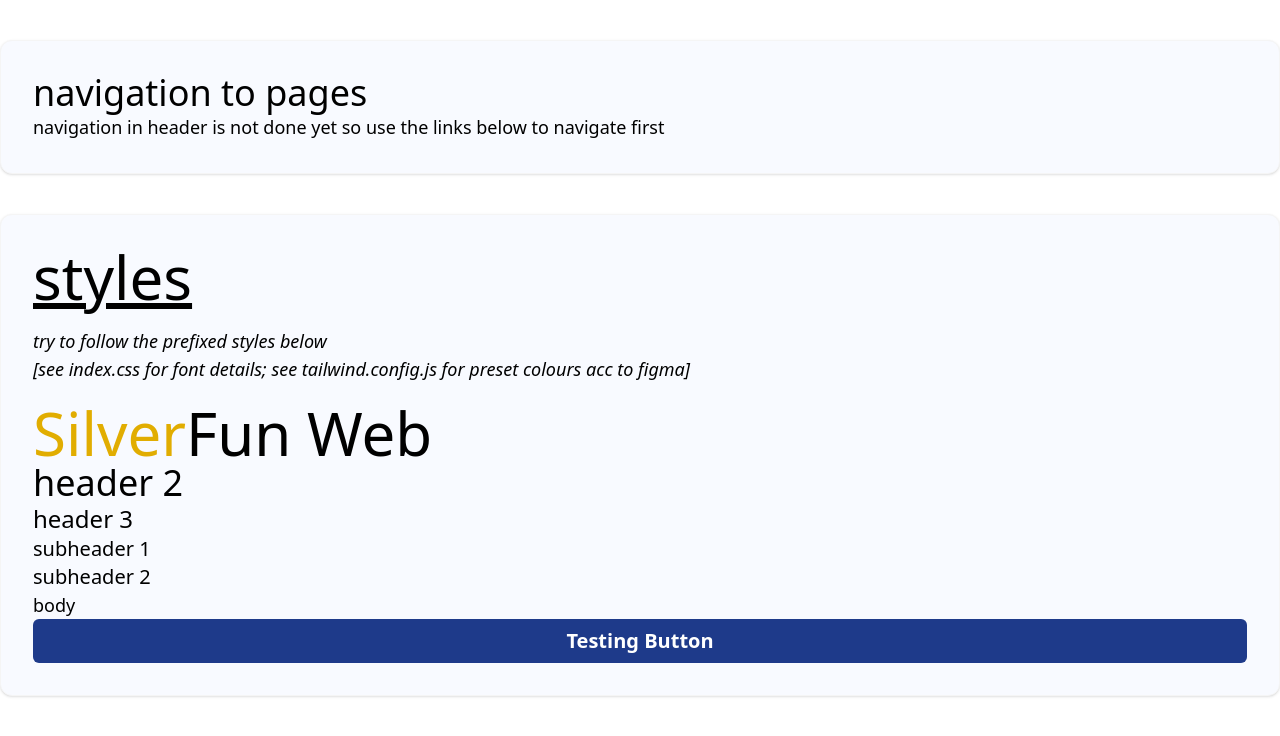
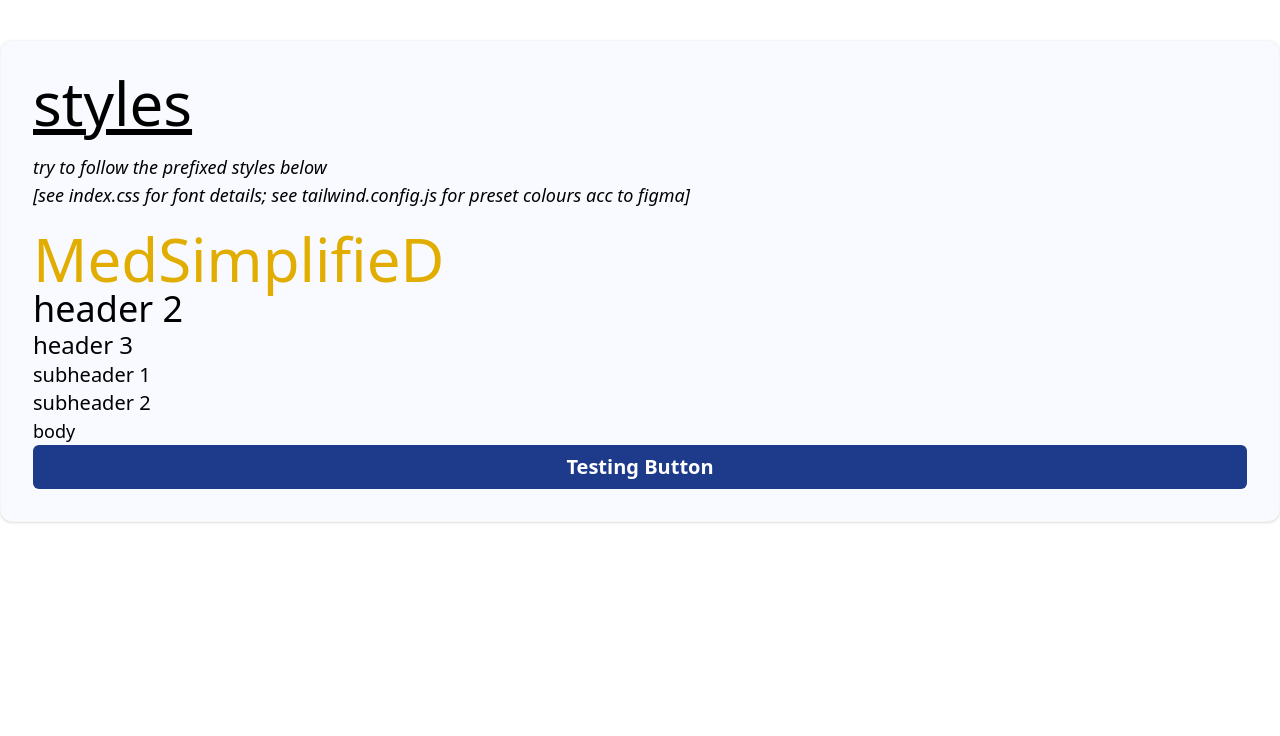
Before and after one commit to ongjx16/HealthResearchTool, a React (Create React App) app in the folder health-research-tool/: page / in a window 1280 px wide. Shown: the top 736 px of the page. Built offline with nearby package versions, Linux system fonts and the light colour scheme.

Commit message:
first edit

```diff
--- a/health-research-tool/src/App.js
+++ b/health-research-tool/src/App.js
@@ -6,22 +6,6 @@ function App() {
   const [user, setUser] = useState({});
   return (
     <div>
-      <div className="container mx-auto bg-blue-100 rounded-xl shadow border p-8 m-10 ">
-        <h2>
-          navigation to pages
-        </h2>
-        <p>
-          navigation in header is not done yet so use the links below to navigate first
-        </p>
-        {/* <div className="pt-2">
-          <nav className="p-2">
-            <Link to="/Home">Home</Link> |{" "}
-            <Link to="/Login">Login</Link> |{" "}
-            <Link to="/Signup">Signup</Link> |{" "}
-            <Link to="/Preferences">Preferences</Link> |{" "}
-          </nav>
-        </div> */}
-      </div>
       <div className="container mx-auto bg-blue-100 rounded-xl shadow border p-8 m-10 ">
         <h1 className="underline mb-0">
           styles
@@ -33,8 +17,7 @@ function App() {
           [see index.css for font details; see tailwind.config.js for preset colours acc to figma]
         </p>
         <h1>
-          <text className="text-yellow">Silver</text>
-          Fun Web
+          <text className="text-yellow">MedSimplifieD</text>
         </h1>
         <h2>
           header 2
```
Also changed, not shown: 1 other file (tests, documents, lock files or other folders).
